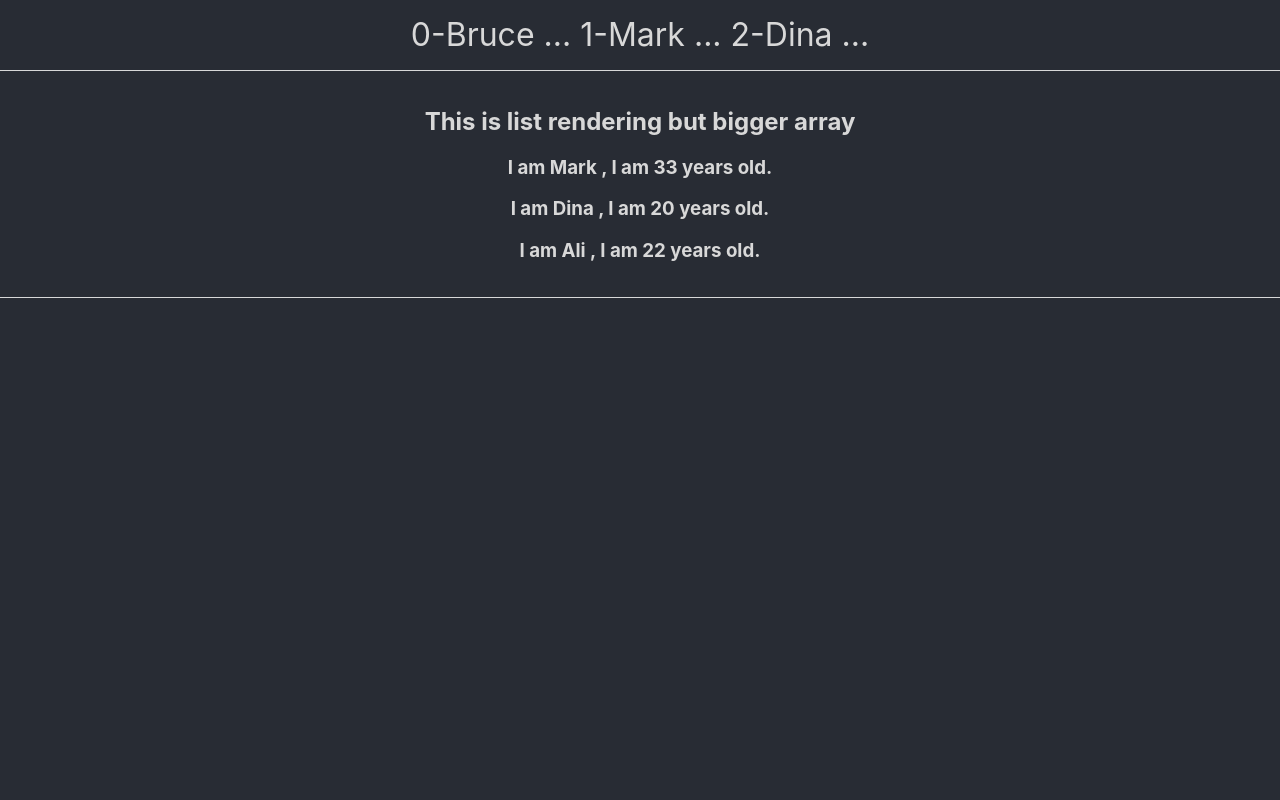
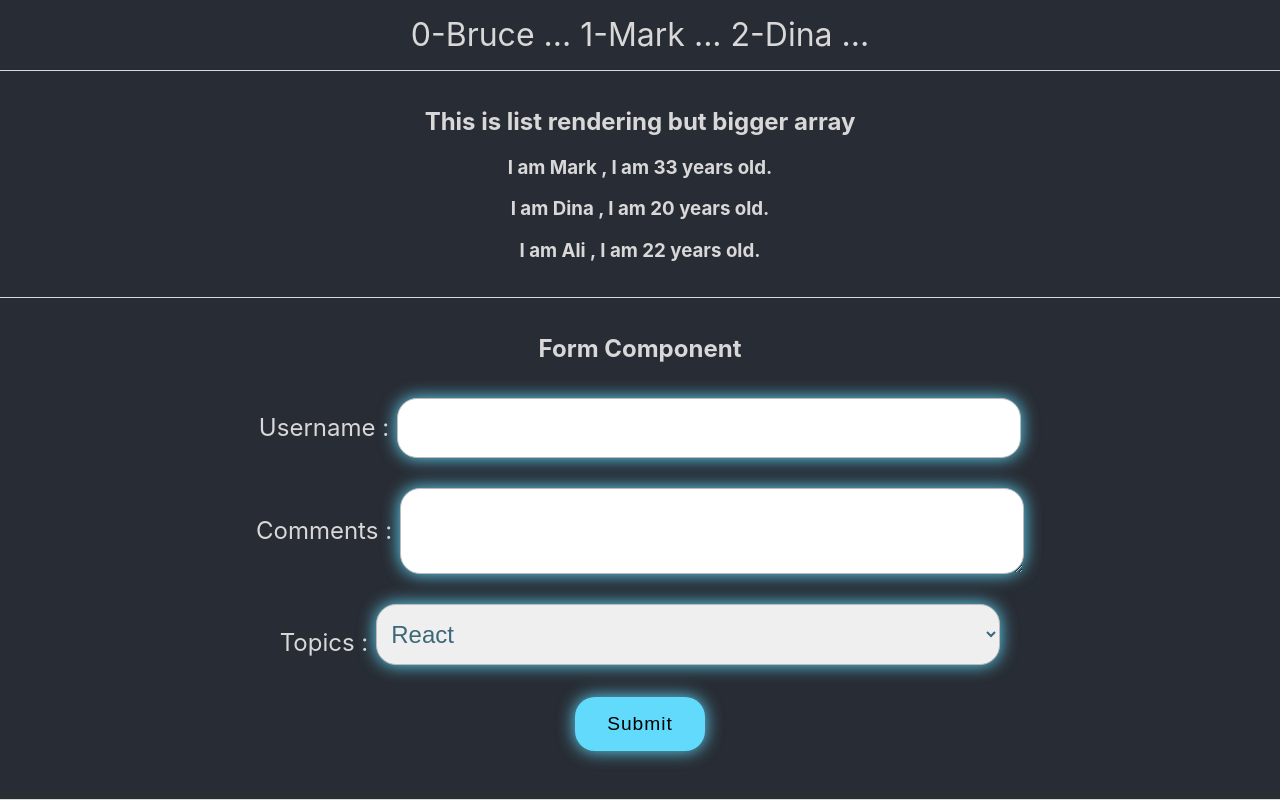
Before and after one commit to RoqayaMourad/exercise-react, a React (Create React App) app: page / in a window 1280 px wide. Shown: the part 2154-2954 px from the top of the page. Before the commit the page ends 2452 px from the top, so only its background shows below. Built offline with nearby package versions, Linux system fonts and the light colour scheme.

Commit message:
form handling and styles

```diff
--- a/public/index.html
+++ b/public/index.html
@@ -3,6 +3,7 @@
 
   <head>
     <meta charset="utf-8" />
+    <link rel="shortcut icon" href="favicon.ico" type="image/x-icon">
     <meta name="viewport" content="width=device-width, initial-scale=1" />
     <meta name="theme-color" content="#000000"/>
     <meta name="description" content="Web site created using create-react-app"/>
--- a/src/App.js
+++ b/src/App.js
@@ -11,6 +11,7 @@ import ParentComponent from "./Components/ParentComponent";
 import UserGreeting from "./Components/UserGreeting";
 import NameList from "./Components/NameList";
 import PersonsList from "./Components/PersonsList";
+import Form from "./Components/Form";
 
 
 function App() {
@@ -47,6 +48,8 @@ function App() {
 
       <PersonsList/>
 
+      <Form></Form>
+
 
     </div>
   );
--- /dev/null
+++ b/src/Components/Form.js
@@ -0,0 +1,68 @@
+import React, { Component } from 'react'
+
+class Form extends Component {
+
+    constructor(props) {
+        super(props)
+        this.state = {
+             username : "" ,
+             comments: "" ,
+             topic: "react"
+        }
+    }
+
+    handleUsernameChange = (e) => {
+        this.setState({
+            username : e.target.value
+        })
+    }
+    handleCommentsChange = (e) => {
+        this.setState({
+            comments : e.target.value
+        })
+    }
+    handleTopicChange = (e) => {
+        this.setState({
+            topic : e.target.value
+        })
+    }
+    handleSubmit = (e) => {
+        alert (`${this.state.username} ${this.state.comments} ${this.state.topic}`);
+        e.preventDefault();
+    }
+
+    render() {
+        return (
+            <form onSubmit={this.handleSubmit}>
+                <div className="section">
+                <h2>Form Component</h2>
+
+                <div className="input-group">
+                <label>Username : </label>
+                <input type="text" value={this.state.username} onChange={this.handleUsernameChange}/>
+                </div>
+
+                <div className="input-group">
+                    <label>Comments : </label>
+                    <textarea value={this.state.comments} onChange={this.handleCommentsChange}></textarea>
+                </div>
+
+                <div className="input-group">
+                    <label>Topics : </label>
+                    <select value={this.state.topic} onChange={this.handleTopicChange} >
+                        <option value="react">React</option>
+                        <option value="angular">Angular</option>
+                        <option value="vue">Vue</option>
+                    </select>
+                </div>
+
+                <button type="submit"> Submit</button>
+
+                </div>
+            </form>
+
+        )
+    }
+}
+
+export default Form
--- a/src/index.css
+++ b/src/index.css
@@ -49,3 +49,31 @@ button {
 span {
     font-size: 2rem;
 }
+form label {
+    font-size: 1.5rem;
+    margin-right: 0.5rem;
+}
+.input-group {
+    display: flex;
+    justify-content: center;
+    align-items: center;
+}
+form input , form select , form textarea {
+    margin:15px 0;
+	padding:15px 10px;
+	outline:none;
+	border:1px solid #bbb;
+	border-radius:20px;
+    width: 50%;
+    box-shadow: 0px 0px 17px #61dafb;
+    color: #3c6879;
+    font-size: 1.5rem;
+	-webkit-box-sizing:border-box;
+	   -moz-box-sizing:border-box;
+	        box-sizing:border-box;
+
+
+}
+form select {
+    margin-bottom: 2rem;
+}
```
Also changed, not shown: 1 other file (tests, documents, lock files or other folders).
